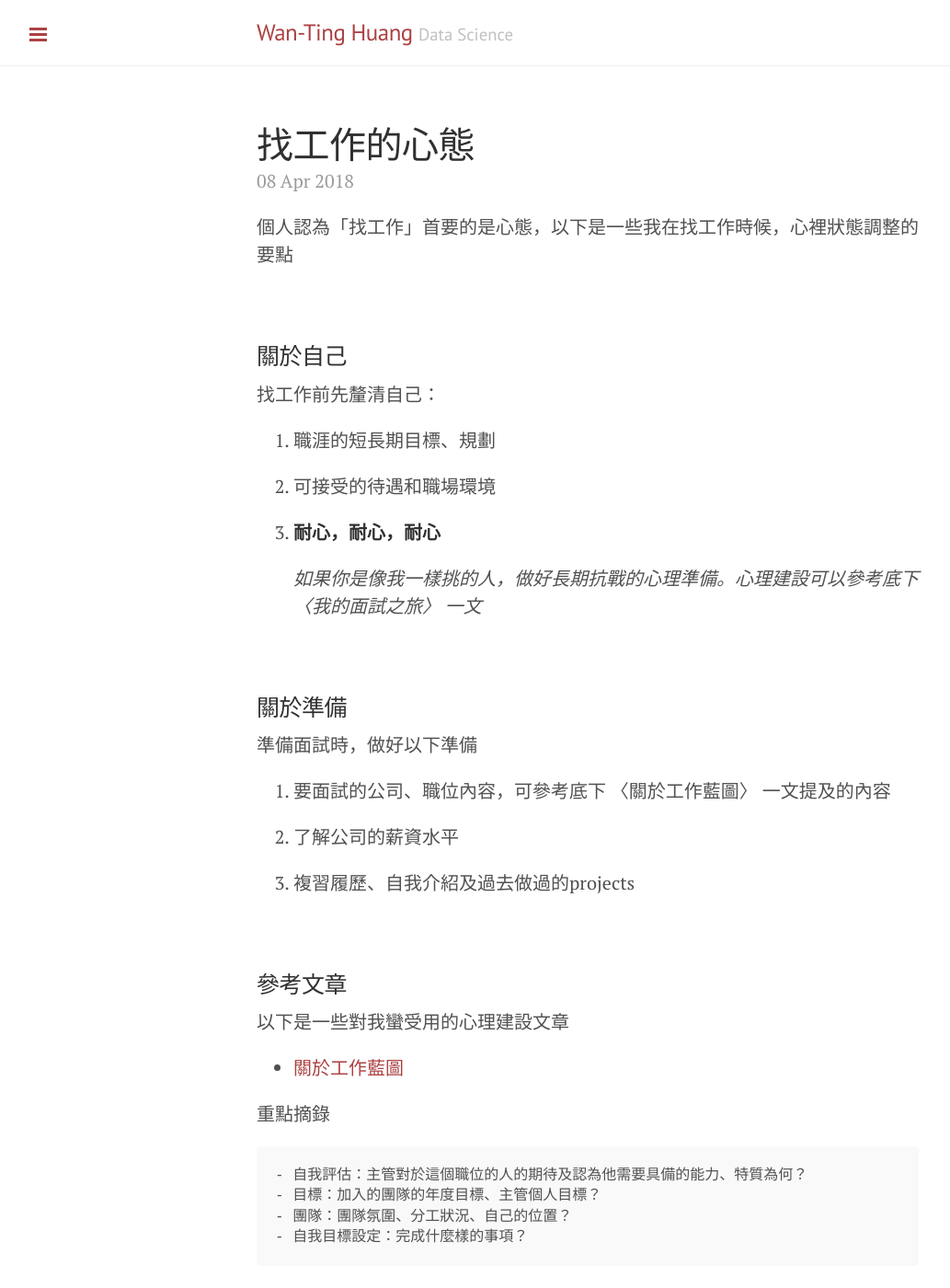
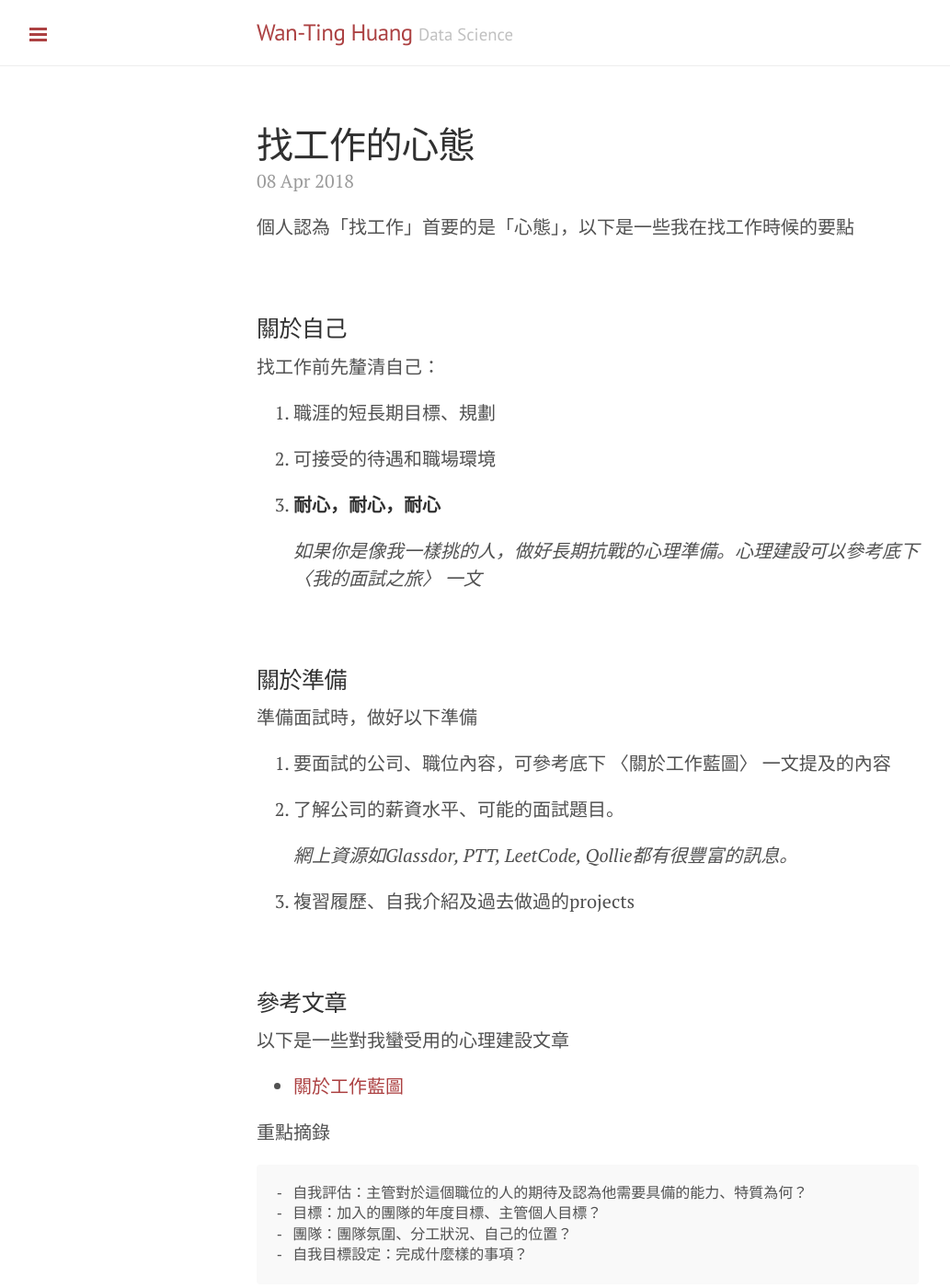
Before and after one commit to wantinghuang/wantinghuang.github.io, a Jekyll site: the page built from _posts/2018-04-08-job-hunting-attitude.md, in a window 1280 px wide and 1400 px high. Shown: the whole window at 92% size, without its empty margins (1-1034 px from the left). Built offline with Jekyll 4.4.1, drawn with Linux system fonts in a browser that asks for light colours.

Commit message:
Update 2018-04-08-job-hunting-attitude.md

```diff
--- a/_posts/2018-04-08-job-hunting-attitude.md
+++ b/_posts/2018-04-08-job-hunting-attitude.md
@@ -3,7 +3,7 @@ layout: post
 title: 找工作的心態
 ---
 
-個人認為「找工作」首要的是心態，以下是一些我在找工作時候，心裡狀態調整的要點
+個人認為「找工作」首要的是「心態」，以下是一些我在找工作時候的要點
 
 <!-- more -->
 <br>
@@ -28,7 +28,9 @@ title: 找工作的心態
 
 1. 要面試的公司、職位內容，可參考底下 〈關於工作藍圖〉 一文提及的內容
 
-2. 了解公司的薪資水平
+2. 了解公司的薪資水平、可能的面試題目。
+
+      _網上資源如Glassdor, PTT, LeetCode, Qollie都有很豐富的訊息。_
 
 3. 複習履歷、自我介紹及過去做過的projects
 
```
